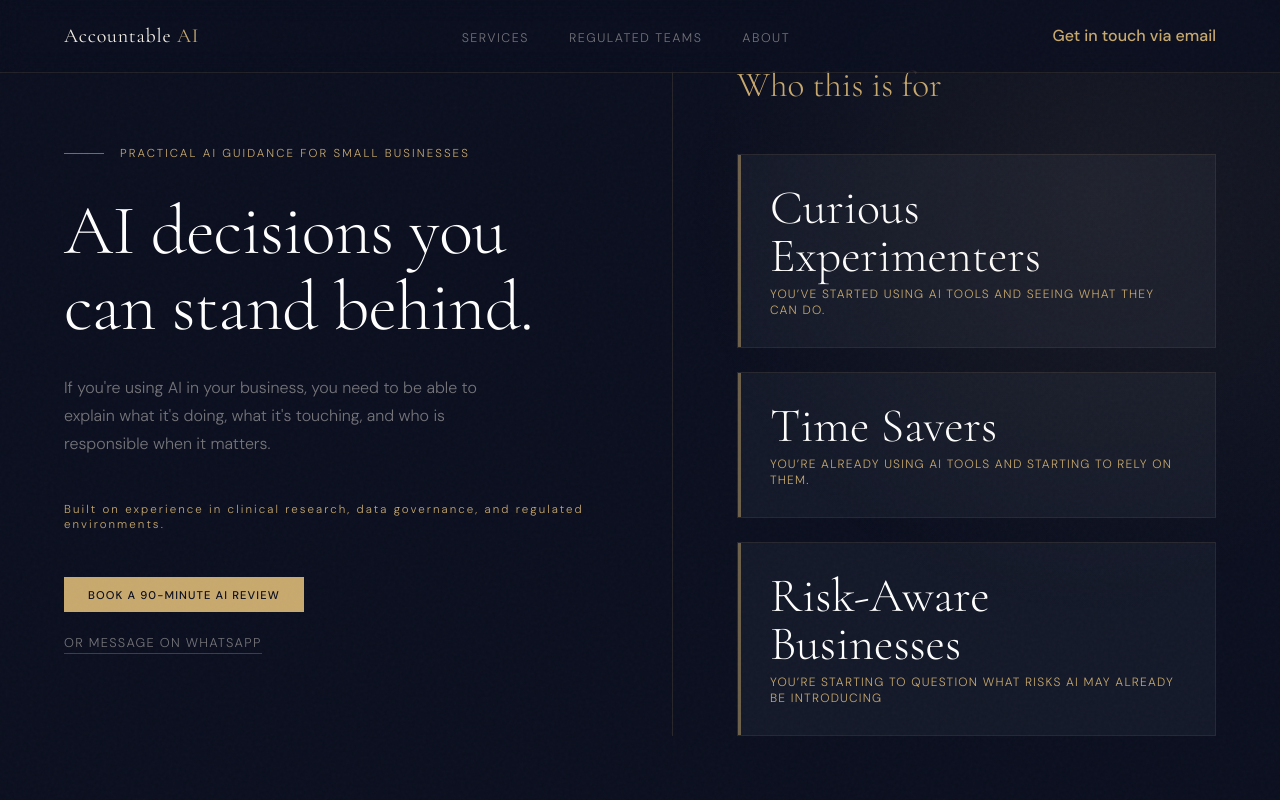
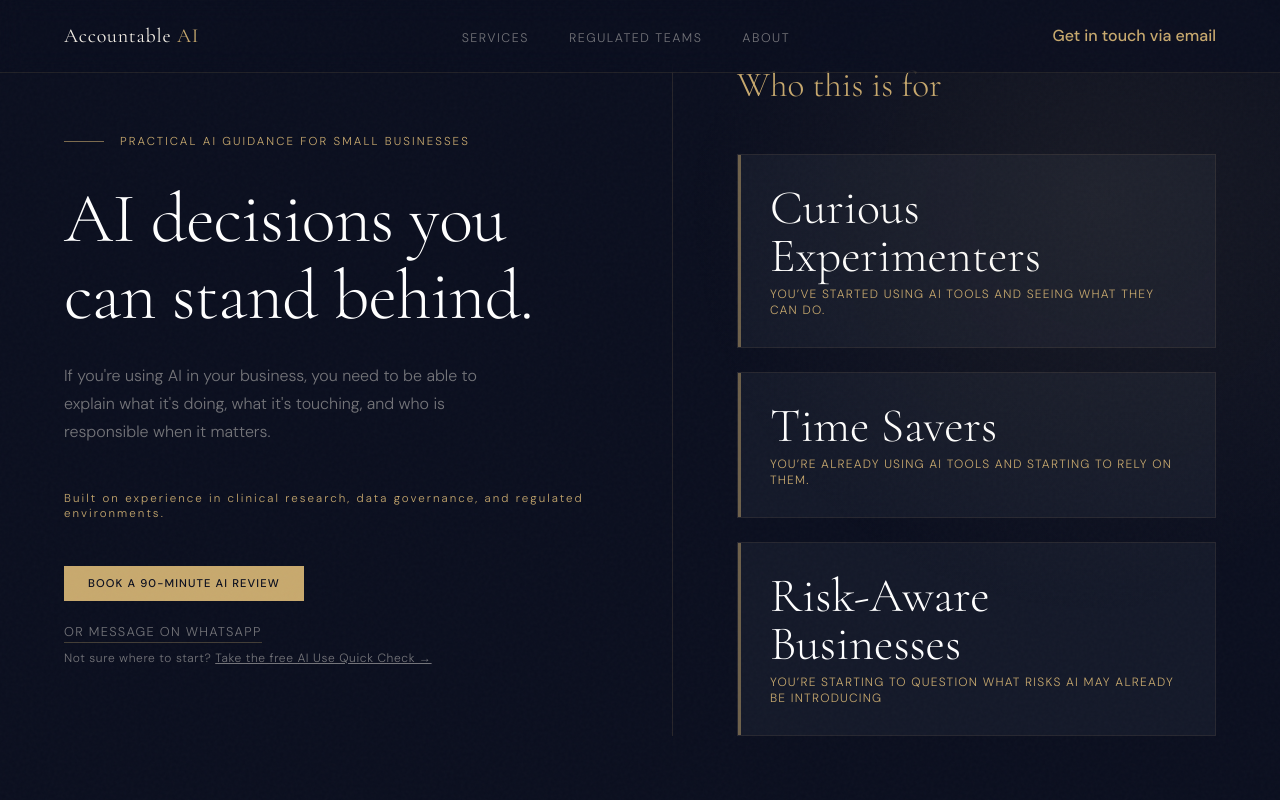
Before and after one commit to Kim-Clear/accountable-ai-site, a plain HTML site: page index.html in a window 1280 px wide. Shown: the top 800 px of the page. Drawn offline with nearby package versions, Linux system fonts and the light colour scheme.

Commit message:
Add free Quick Check link to homepage hero
Adds a soft secondary prompt below the main CTAs pointing
visitors to the free AI Use Quick Check lead capture page.

Co-Authored-By: Claude Sonnet 4.6 <noreply@anthropic.com>

```diff
--- a/index.html
+++ b/index.html
@@ -856,6 +856,7 @@ If you're using AI in your business, you need to be able to explain what it's do
 </a>
 </a>
       </div>
+      <p class="hero-cta-note">Not sure where to start? <a href="/quick-check/" style="color:inherit; text-decoration:underline;">Take the free AI Use Quick Check →</a></p>
     </div>
 
       <div class="hero-right">
```
